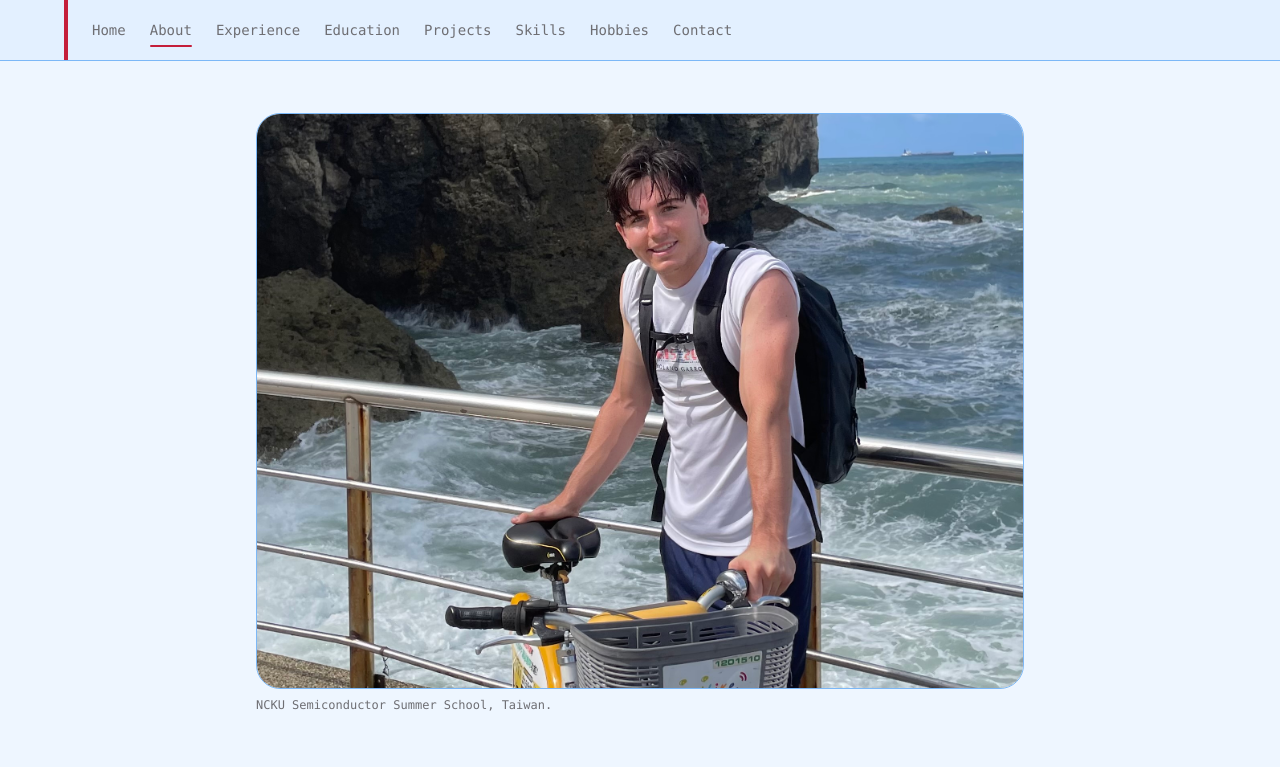
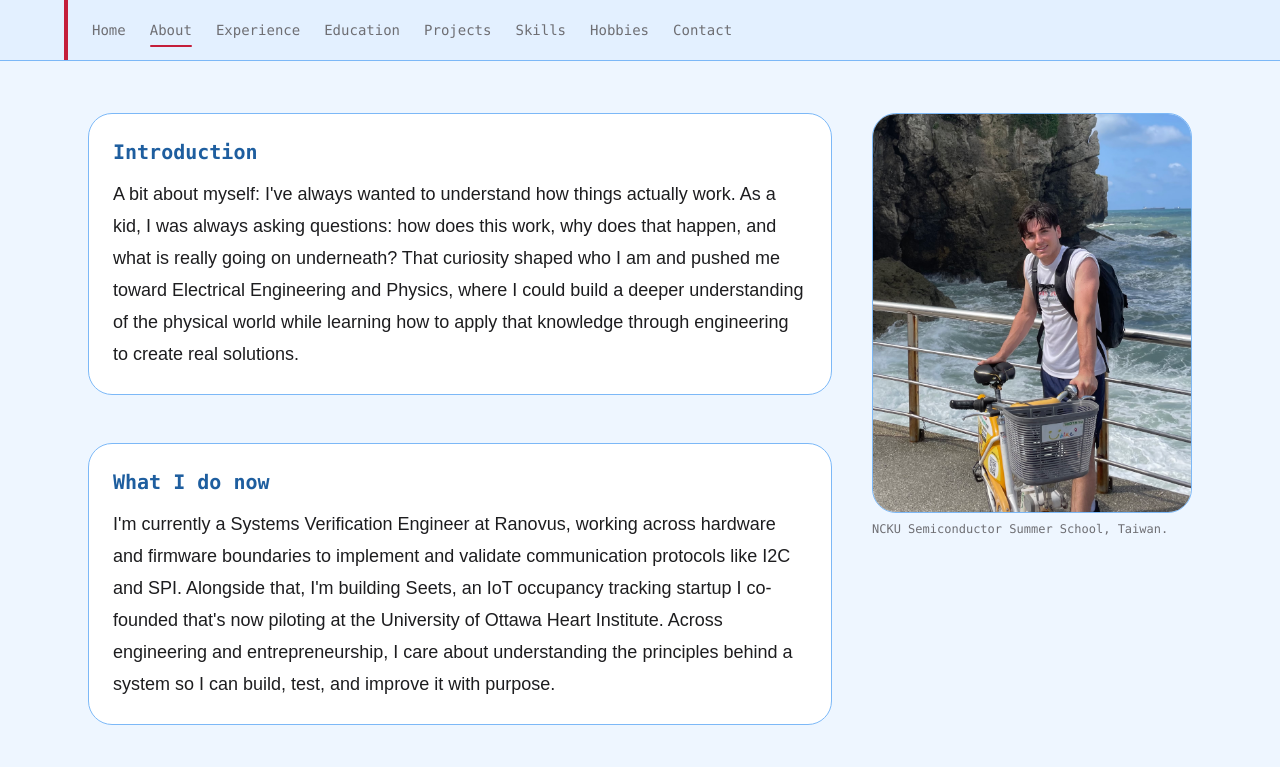
Before and after one commit to Zachary-Levesque/Portfolio, a Next.js app: page /about in a window 1280 px wide. Shown: the top 767 px of the page. Built offline with nearby package versions, Linux system fonts and the light colour scheme.

Commit message:
Update page.tsx

```diff
--- a/app/about/page.tsx
+++ b/app/about/page.tsx
@@ -17,23 +17,7 @@ export default function AboutPage() {
   ];
 
   return (
-    <div className="mx-auto max-w-3xl space-y-10 sm:space-y-14">
-      <figure>
-        <div className="relative aspect-[4/3] overflow-hidden rounded-3xl border border-accent-border bg-surface-blue p-2">
-          <Image
-            src="/images/taiwan.jpeg"
-            alt="Zachary at NCKU Semiconductor Summer School in Taiwan"
-            fill
-            priority
-            sizes="(max-width: 768px) 100vw, 768px"
-            className="rounded-[1.25rem] object-cover"
-          />
-        </div>
-        <figcaption className="mt-2 font-mono text-xs text-muted">
-          NCKU Semiconductor Summer School, Taiwan.
-        </figcaption>
-      </figure>
-
+    <div className="grid gap-8 lg:grid-cols-[minmax(0,1fr)_320px] lg:items-start lg:gap-10">
       <div className="space-y-8 sm:space-y-12">
         {sections.map((section) => (
           <section
@@ -49,6 +33,22 @@ export default function AboutPage() {
           </section>
         ))}
       </div>
+
+      <figure className="mx-auto w-full max-w-sm lg:mx-0 lg:max-w-none">
+        <div className="relative aspect-[4/5] overflow-hidden rounded-3xl border border-accent-border bg-surface-blue p-2">
+          <Image
+            src="/images/taiwan.jpeg"
+            alt="Zachary at NCKU Semiconductor Summer School in Taiwan"
+            fill
+            priority
+            sizes="(max-width: 1024px) 100vw, 320px"
+            className="rounded-[1.25rem] object-cover object-[50%_35%]"
+          />
+        </div>
+        <figcaption className="mt-2 font-mono text-xs text-muted">
+          NCKU Semiconductor Summer School, Taiwan.
+        </figcaption>
+      </figure>
     </div>
   );
 }
```
